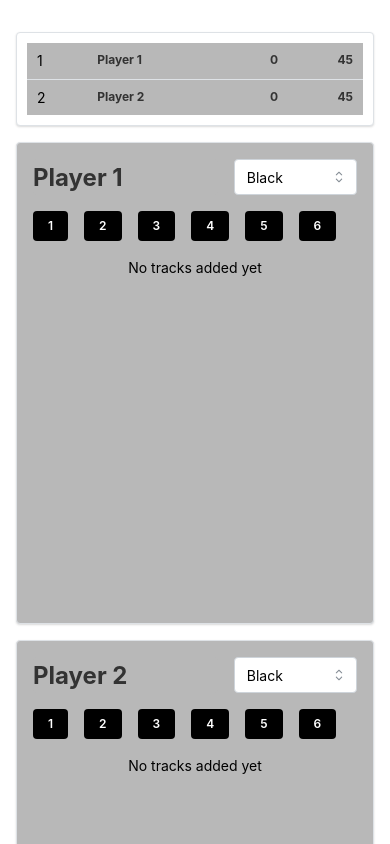
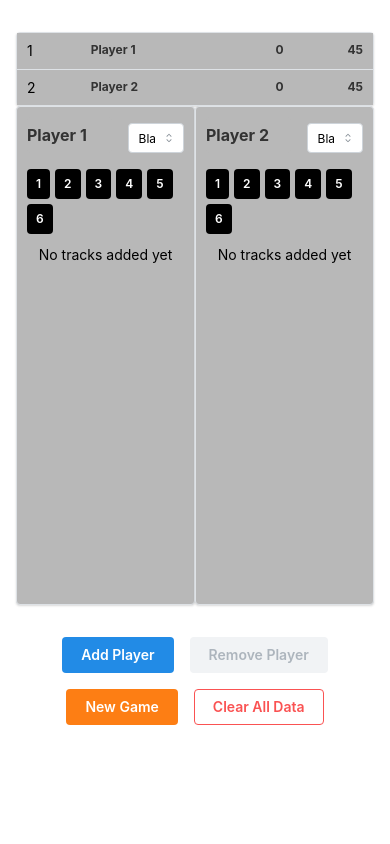
Before and after one commit to fferegrino/ticket2score, a React (Vite) app: page / in a window 390 px wide. Shown: the top 844 px of the page. Built offline with nearby package versions, Linux system fonts and the light colour scheme.

Commit message:
Make it more iphone friendly

```diff
--- a/src/App.tsx
+++ b/src/App.tsx
@@ -4,6 +4,7 @@ import { ModalsProvider, modals } from "@mantine/modals";
 import { Player } from "./components/Player";
 import { Scoreboard } from "./components/Scoreboard";
 import { ScoreEntry } from "./ScoreEntry";
+import { useMediaQuery } from "@mantine/hooks";
 
 interface PlayerData {
   name: string;
@@ -56,6 +57,7 @@ function App() {
       ]);
     }
   };
+  const isMobile = useMediaQuery("(max-width: 1000px)");
 
   const removePlayer = () => {
     modals.openConfirmModal({
@@ -140,8 +142,8 @@ function App() {
         <Scoreboard players={players} />
 
         <SimpleGrid
-          cols={{ base: 1, sm: players.length, md: players.length }}
-          spacing="md"
+          cols={{ base: players.length, sm: players.length, md: players.length }}
+          spacing={isMobile ? "0" : "md"}
           mb="xl"
         >
           {players.map((player, index) => (
--- a/src/components/Player.tsx
+++ b/src/components/Player.tsx
@@ -11,6 +11,7 @@ import {
   ComboboxItem,
   ActionIcon,
 } from "@mantine/core";
+import { useMediaQuery } from "@mantine/hooks";
 import { modals } from "@mantine/modals";
 import { IconTrash } from "@tabler/icons-react";
 import { colorMap } from "../colors";
@@ -49,6 +50,9 @@ export function Player({
   const [scoreHistory, setScoreHistory] = useState<ScoreEntry[]>(() =>
     getStoredHistory(initialName),
   );
+
+  const isMobile = useMediaQuery("(max-width: 1000px)");
+
 
   useEffect(() => {
     localStorage.setItem(`scoreHistory_${name}`, JSON.stringify(scoreHistory));
@@ -102,7 +106,7 @@ export function Player({
   return (
     <Paper
       shadow="xs"
-      p="md"
+      p={isMobile ? "xs" : "md"}
       withBorder
       style={{ backgroundColor: background }}
     >
@@ -117,12 +121,13 @@ export function Player({
               color: darker,
               border: "none",
               fontWeight: "bold",
-              fontSize: "1.5rem",
+              fontSize: isMobile ? "1rem" : "1.5rem",
               padding: "0rem",
             },
           }}
         />
         <Select
+          size={isMobile ? "xs" : "md"}
           data={[
             { value: "red", label: "Red" },
             { value: "blue", label: "Blue" },
@@ -135,14 +140,14 @@ export function Player({
           style={{ flex: 2 }}
         />
       </Group>
-      <Group mb="md">
+      <Group mb={isMobile ? "xs" : "xs"} gap={isMobile ? "5" : "8"}>
         {[1, 2, 3, 4, 5, 6].map((length) => (
           <Button
             key={length}
             variant={trackPoints === length ? "filled" : "light"}
             onClick={() => setTrackPoints(trackPoints === length ? 0 : length)}
             size="xs"
-            style={{ backgroundColor: button, color: text }}
+            style={{ backgroundColor: button, color: text, fontSize: isMobile ? "0.75rem" : "1rem", padding: isMobile ? "0.5rem" : "0.5rem" }}
           >
             {length}
           </Button>
@@ -182,7 +187,7 @@ export function Player({
                 >
                   <Group>
                     <Text
-                      size="xl"
+                      size={isMobile ? "md" : "xl"}
                       style={{ color: darker, fontWeight: "bold" }}
                     >
                       {entry.points} carts
--- a/src/components/Scoreboard.tsx
+++ b/src/components/Scoreboard.tsx
@@ -20,9 +20,9 @@ export function Scoreboard({ players }: ScoreboardProps) {
   return (
     <Paper
       shadow="xs"
-      p={isMobile ? "xs" : "md"}
+      p={isMobile ? "0" : "md"}
       withBorder
-      mb={isMobile ? "md" : "xl"}
+      mb={isMobile ? "0" : "xl"}
     >
       <Table>
         <Table.Thead
```
